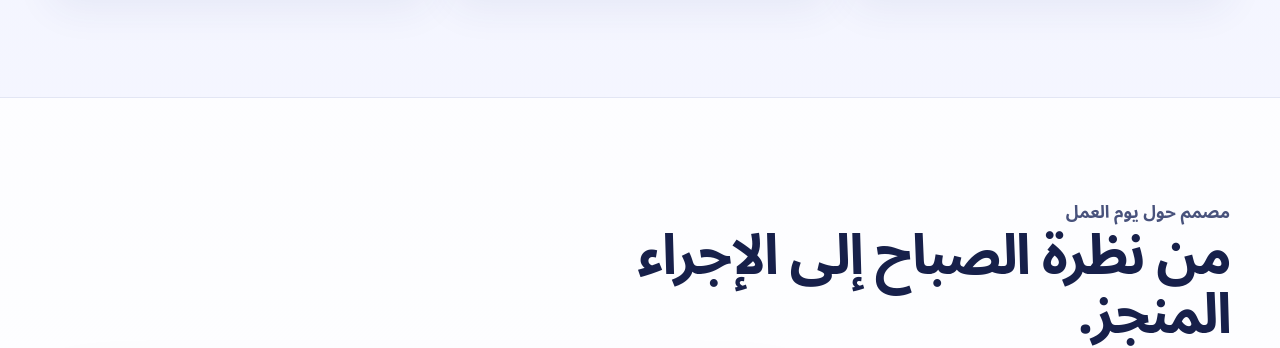
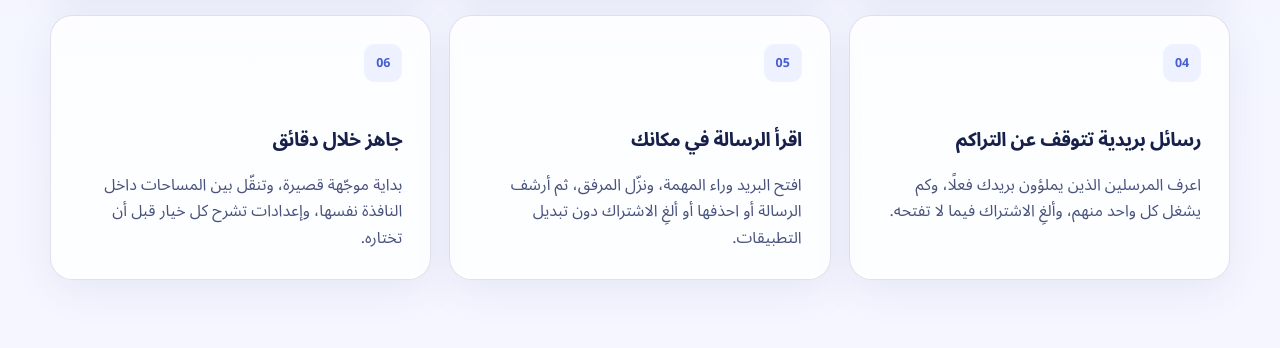
Before and after one commit to azzuwayed/emailtasker-website, a website: page ar/index.html in a window 1280 px wide. Shown: the part 1519-1867 px from the top of the page. Drawn offline with Linux system fonts and the light colour scheme.

Commit message:
feat: market the 0.5.0 customer features on both pages
The product grid still described the 0.4 feature set. It now also names the
Subscriptions workspace and unsubscribe, reading a message and handling its
attachments in place, and the guided start with in-window navigation — the
three customer-visible additions in 0.5.0 that the pages did not mention.

Workflows and Sanad7 are deliberately absent: both are limited to beta
accounts, so advertising them here would promise a Pro customer something
they cannot open.

English and Arabic carry the same three cards, RTL unchanged.

Verification: pnpm check (prettier --check, scripts/check-site.mjs).

```diff
--- a/ar/index.html
+++ b/ar/index.html
@@ -143,6 +143,30 @@
                 الاجتماعات في مكانها، وانضم إليها عند بدئها.
               </p>
             </article>
+            <article class="feature-card">
+              <span class="feature-number">04</span>
+              <h3>رسائل بريدية تتوقف عن التراكم</h3>
+              <p>
+                اعرف المرسلين الذين يملؤون بريدك فعلًا، وكم يشغل كل واحد منهم،
+                وألغِ الاشتراك فيما لا تفتحه.
+              </p>
+            </article>
+            <article class="feature-card">
+              <span class="feature-number">05</span>
+              <h3>اقرأ الرسالة في مكانك</h3>
+              <p>
+                افتح البريد وراء المهمة، ونزّل المرفق، ثم أرشف الرسالة أو احذفها
+                أو ألغِ الاشتراك دون تبديل التطبيقات.
+              </p>
+            </article>
+            <article class="feature-card">
+              <span class="feature-number">06</span>
+              <h3>جاهز خلال دقائق</h3>
+              <p>
+                بداية موجّهة قصيرة، وتنقّل بين المساحات داخل النافذة نفسها،
+                وإعدادات تشرح كل خيار قبل أن تختاره.
+              </p>
+            </article>
           </div>
         </div>
       </section>
```
Also changed, not shown: index.html (+24 -0 lines).
